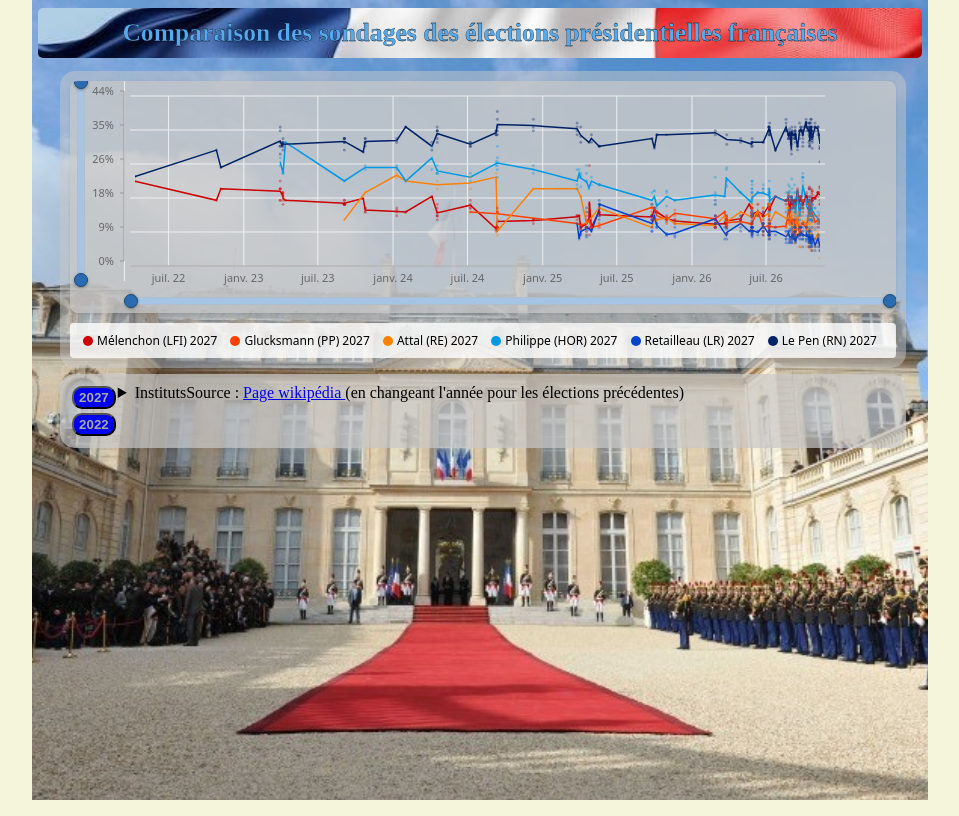
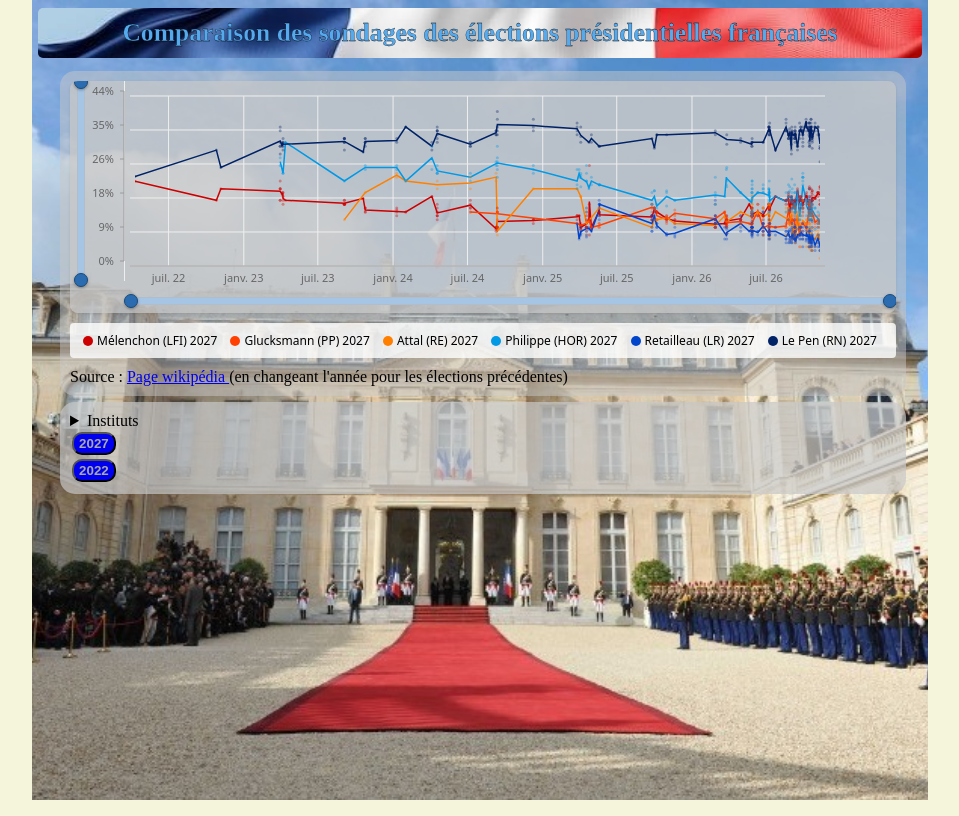
Before and after one commit to GodefroyL/api_sondages_presidentielles, a plain HTML site: page frontend/index.html in a window 1280 px wide. Shown: the whole page, without its empty margins (160-1119 px from the left). Drawn offline with Linux system fonts and the light colour scheme; files whose address does not match are found by name.

Commit message:
adaptation affichage info

```diff
--- a/frontend/index.html
+++ b/frontend/index.html
@@ -34,15 +34,17 @@
                 </div>
                 <div class="legende_graphique" id="legende_graphique"></div>
                 <div class="survol_points" id="survol_points"></div>
+                <span>Source : <a href="https://fr.wikipedia.org/wiki/Liste_de_sondages_sur_l%27%C3%A9lection_pr%C3%A9sidentielle_fran%C3%A7aise_de_2027">Page wikipédia </a>(en changeant l'année pour les élections précédentes)</span>
             </div>
-            <div class="conteneur conteneur--candidats" id="panneau_candidats">
-                <div class="boutons" id="boutons"></div>
-                <div class="candidats" id="candidats"></div>
+            <div class="conteneur conteneur--info" id="panneau_candidats">
                 <details>
                     <summary class="bouton_institut">Instituts</summary>
                     <div class="instituts" id="instituts"></div>
                 </details>
-                <span>Source : <a href="https://fr.wikipedia.org/wiki/Liste_de_sondages_sur_l%27%C3%A9lection_pr%C3%A9sidentielle_fran%C3%A7aise_de_2027">Page wikipédia </a>(en changeant l'année pour les élections précédentes)</span>
+                <div class="candidats">
+                    <div class="boutons" id="boutons"></div>
+                    <div class="candidats" id="candidats"></div>
+                </div>
             </div>
         </div>
         <!-- <script async src="https://pagead2.googlesyndication.com/pagead/js/adsbygoogle.js?client=ca-pub-4994392991547793"
--- a/frontend/static/styles.css
+++ b/frontend/static/styles.css
@@ -93,12 +93,13 @@ main {
   max-height: 80%;
 }
 
-.conteneur--candidats {
+.conteneur--info {
   display: flex;
-  flex-direction: row;
+  flex-direction: column;
   background-color: rgba(200, 200, 200, 0.7);
   overflow-y: auto;
 }
+.candidats{display: flex;flex-direction: row;}
 
 @media (max-width: 1000px) {
   .titre{
```
